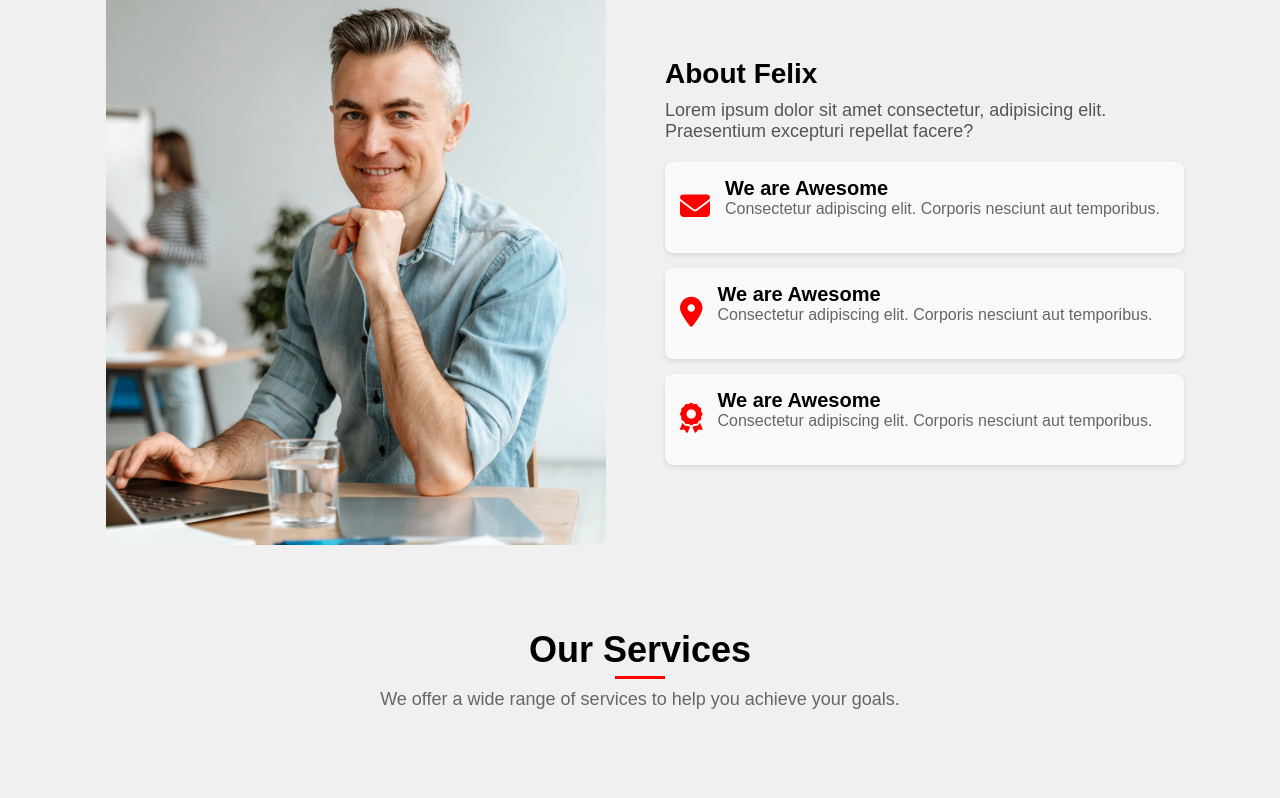
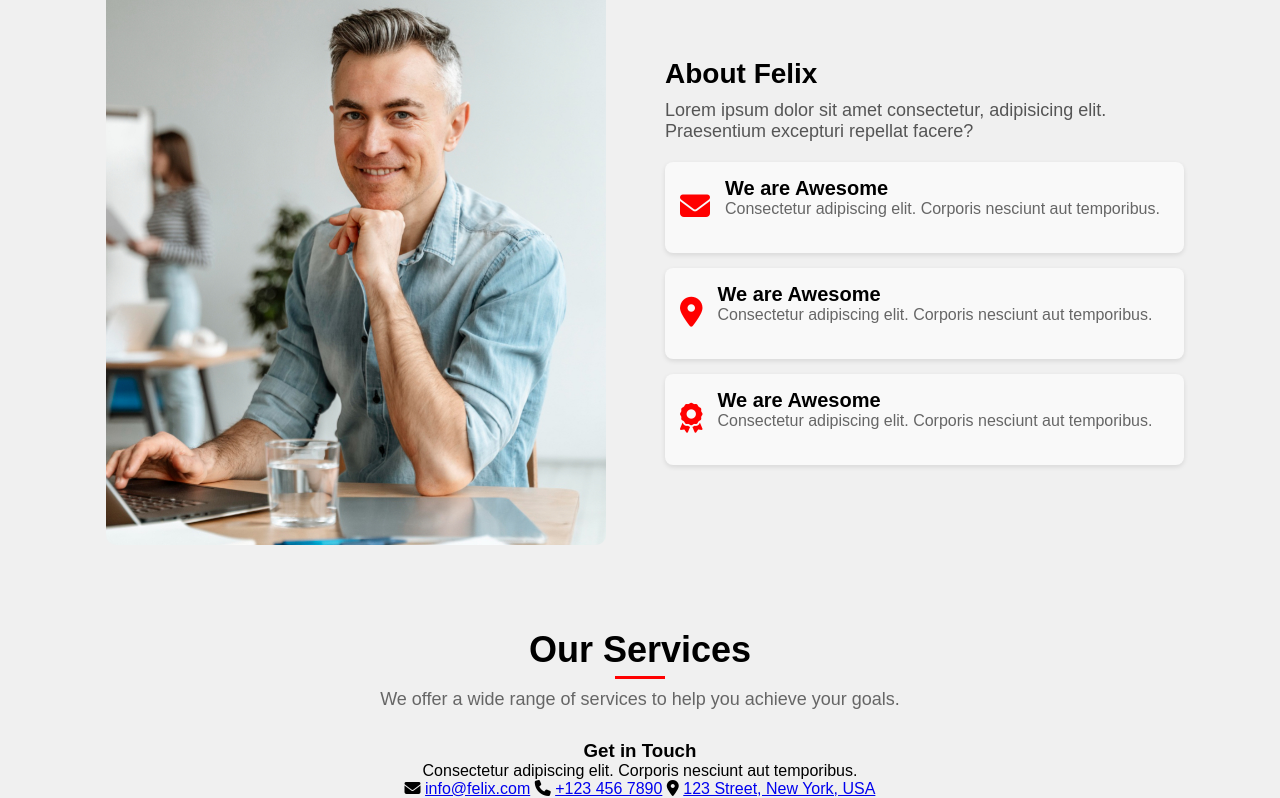
Before and after one commit to jaydeepjambukiya/FelixITS-System---Creative-Web-Solutions, a plain HTML site: page index.html in a window 1280 px wide. Shown: the part 1070-1868 px from the top of the page. Before the commit the page ends 1810 px from the top, so only its background shows below. Drawn offline with Linux system fonts and the light colour scheme.

Commit message:
Add footer section with contact information to index.html

```diff
--- a/index.html
+++ b/index.html
@@ -93,5 +93,29 @@
             <p class="section-subtitle">We offer a wide range of services to help you achieve your goals.</p>
         </div>
      </section>
+    <!-- end of services section -->
+    <!-- footer section -->
+     <footer>
+        <div class="container1">
+            <div class="footer-content">
+                <div class="footer-left">
+                    <h3>Get in Touch</h3>
+                    <p>Consectetur adipiscing elit. Corporis nesciunt aut temporibus.</p>
+                    <div class="footer-info">
+                        <span><i class="fa-solid fa-envelope"></i>
+                            <a href="#">info@felix.com</a>
+                        </span>
+                        <span><i class="fa-solid fa-phone"></i>
+                            <a href="#">+123 456 7890</a>
+                        </span>
+                        <span><i class="fa-solid fa-map-marker-alt"></i>
+                            <a href="#">123 Street, New York, USA</a>
+                        </span>
+
+                </div>
+            </div>
+        </div>
+     </footer>
+    <!-- end of footer section -->
 </body>
 </html>
```
